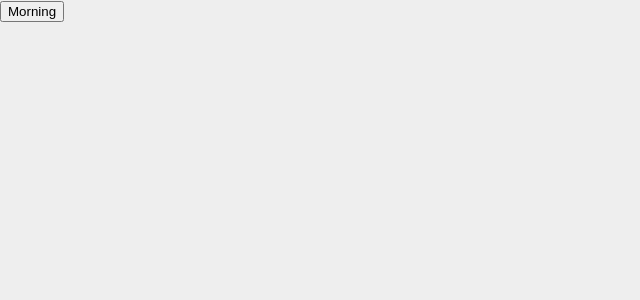
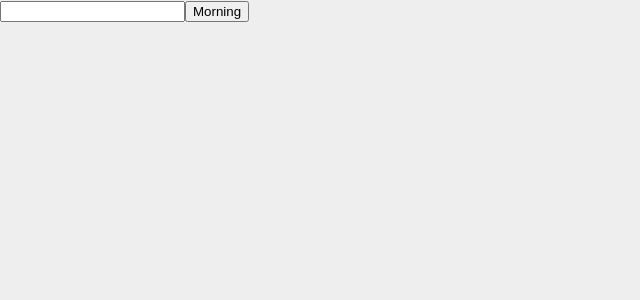
Before and after one commit to CoderYihaoWang/gitclock, a React (Create React App) app: page / in a window 1280 px wide. Shown: the top 300 px of the page, without its empty margins (0-640 px from the left). Built offline with nearby package versions, Linux system fonts and the light colour scheme.

Commit message:
Add input element

```diff
--- a/src/components/Input.tsx
+++ b/src/components/Input.tsx
@@ -1,4 +1,4 @@
-import React from "react";
+import React, {useState} from "react";
 import {IStats, IUserProfile, type} from "../Interfaces";
 
 interface IProps {
@@ -6,7 +6,10 @@ interface IProps {
 }
 
 export default function Input(props: IProps) {
+  const [username, setUsername] = useState<string>('')
+
   return <>
+    <input type="text" value={username} onChange={(e)=>setUsername(e.target.value)}/>
     <button onClick={()=>props.setStats({userProfile:null, commits:[], type:'morning'})}>Morning</button>
   </>
 }
```
